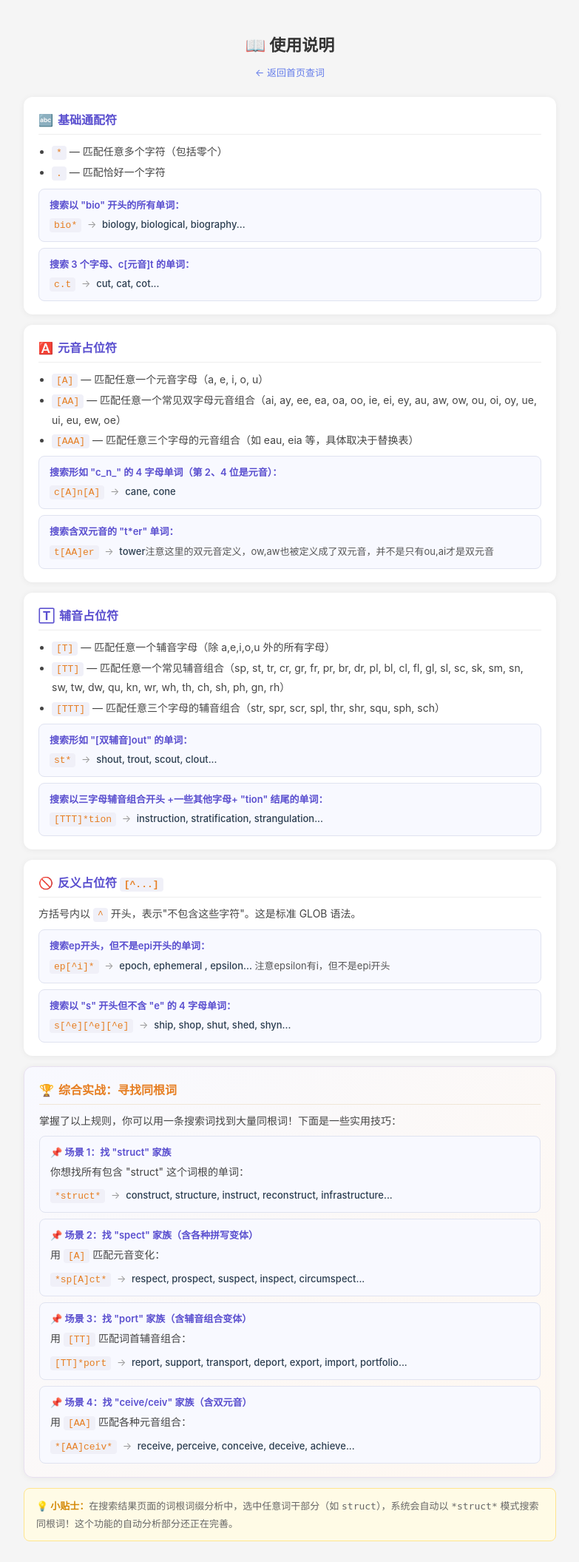
After one commit to xuyuliang/web2mdd, a FastAPI app: template templates/guide.html in a window 1280 px wide. The commit adds this page. Shown: the whole page at 74% size, without its empty margins (248-1031 px from the left). Run offline with FastAPI, Linux system fonts and the light colour scheme; the template is opened without the code that fills it, so the values that code supplies are empty; parts of the project's set-up code (start-up, migrations or seed data) failed here and were passed over.

Commit message:
上线前的处理

```diff
--- a/app/main.py
+++ b/app/main.py
@@ -434,6 +434,12 @@ async def index(request: Request):
     return templates.TemplateResponse(request, "index.html")
 
 
+@app.get("/guide")
+async def guide_page(request: Request):
+    """使用说明页面"""
+    return templates.TemplateResponse(request, "guide.html")
+
+
 @app.get("/debug")
 async def debug_page(request: Request):
     """调试页面 - 用于测试返回链接流程"""
--- /dev/null
+++ b/requirements.txt
@@ -0,0 +1,6 @@
+fastapi==0.115.0
+uvicorn==0.30.6
+starlette==0.41.0
+jinja2==3.1.4
+readmdict==0.9.0
+pytest==8.3.3
--- a/static/style.css
+++ b/static/style.css
@@ -1,4 +1,4 @@
-* { margin: 0; padding: 0; box-sizing: border-box; }
+﻿* { margin: 0; padding: 0; box-sizing: border-box; }
 body { font-family: -apple-system, BlinkMacSystemFont, "Segoe UI", Roboto, sans-serif; background: #f5f5f5; color: #333; }
 .header { background: linear-gradient(135deg, #667eea 0%, #764ba2 100%); padding: 30px 20px; text-align: center; }
 .header h1 { color: #fff; font-size: 24px; margin-bottom: 20px; font-weight: 600; }
@@ -144,6 +144,11 @@ body { font-family: -apple-system, BlinkMacSystemFont, "Segoe UI", Roboto, sans-
     font-weight: 500;
     font-size: 13px;
     padding: 4px 0;
+}
+.tld-ipa {
+    color: Sienna;
+    font-style: normal;
+    font-size: 1rem;
 }
 .affix-stem-lookup summary:hover {
     color: #3d35a0;
--- /dev/null
+++ b/templates/guide.html
@@ -0,0 +1,233 @@
+<!doctype html>
+<html lang="zh-CN">
+  <head>
+    <meta charset="UTF-8" />
+    <meta name="viewport" content="width=device-width, initial-scale=1.0" />
+    <title>使用说明 - The Little Dict</title>
+    <link rel="stylesheet" href="/static/style.css" />
+    <style>
+      /* 使用说明页面专用样式 */
+      .guide-page {
+        max-width: 720px;
+        margin: 0 auto;
+        padding: 20px;
+      }
+      .guide-page h1 {
+        text-align: center;
+        color: #333;
+        margin-bottom: 8px;
+        font-size: 22px;
+      }
+      .guide-page .subtitle {
+        text-align: center;
+        color: #888;
+        font-size: 13px;
+        margin-bottom: 24px;
+      }
+      .guide-page .subtitle a {
+        color: #667eea;
+        text-decoration: none;
+      }
+      .guide-page .subtitle a:hover {
+        text-decoration: underline;
+      }
+      .guide-section {
+        background: #fff;
+        border-radius: 12px;
+        padding: 18px 20px;
+        margin-bottom: 14px;
+        box-shadow: 0 1px 8px rgba(0,0,0,0.06);
+      }
+      .guide-section h2 {
+        font-size: 16px;
+        color: #5a4fcf;
+        margin: 0 0 10px 0;
+        padding-bottom: 8px;
+        border-bottom: 1px solid #eee;
+      }
+      .guide-section h2 .icon {
+        margin-right: 6px;
+      }
+      .guide-section p {
+        font-size: 14px;
+        line-height: 1.7;
+        color: #444;
+        margin: 0 0 8px 0;
+      }
+      .guide-section ul {
+        margin: 0;
+        padding: 0 0 0 18px;
+        font-size: 14px;
+        line-height: 1.8;
+        color: #444;
+      }
+      .guide-section li {
+        margin-bottom: 2px;
+      }
+      .guide-section code {
+        background: #f0f0f8;
+        padding: 2px 6px;
+        border-radius: 4px;
+        font-family: 'Courier New', monospace;
+        font-size: 13px;
+        color: #e67e22;
+        white-space: nowrap;
+      }
+      .guide-example {
+        background: #f8f9ff;
+        border: 1px solid #e0e3f0;
+        border-radius: 8px;
+        padding: 10px 14px;
+        margin-top: 8px;
+        font-size: 13px;
+        line-height: 1.7;
+        color: #555;
+      }
+      .guide-example .label {
+        font-weight: 600;
+        color: #5a4fcf;
+        margin-bottom: 4px;
+      }
+      .guide-example code {
+        font-size: 13px;
+      }
+      .guide-example .arrow {
+        color: #999;
+        margin: 0 4px;
+      }
+      .guide-example .result {
+        color: #2c3e50;
+        font-weight: 500;
+      }
+      .guide-combo {
+        background: linear-gradient(135deg, #f8f9ff 0%, #fff8f0 100%);
+        border: 1px solid #e8e0f0;
+      }
+      .guide-combo h2 {
+        color: #e67e22;
+        border-bottom-color: #f0e6d6;
+      }
+      .guide-tip {
+        background: #fffbe6;
+        border: 1px solid #ffe58f;
+        border-radius: 8px;
+        padding: 12px 16px;
+        margin-top: 14px;
+        font-size: 13px;
+        line-height: 1.7;
+        color: #666;
+      }
+      .guide-tip strong {
+        color: #d48806;
+      }
+    </style>
+  </head>
+  <body>
+    <div class="guide-page">
+      <h1>📖 使用说明</h1>
+      <p class="subtitle"><a href="/">← 返回首页查词</a></p>
+
+      <!-- 基础通配符 -->
+      <div class="guide-section">
+        <h2><span class="icon">🔤</span>基础通配符</h2>
+        <ul>
+          <li><code>*</code> — 匹配任意多个字符（包括零个）</li>
+          <li><code>.</code> — 匹配恰好一个字符</li>
+        </ul>
+        <div class="guide-example">
+          <div class="label">搜索以 "bio" 开头的所有单词：</div>
+          <code>bio*</code> <span class="arrow">→</span> <span class="result">biology, biological, biography...</span>
+        </div>
+        <div class="guide-example">
+          <div class="label">搜索 3 个字母、c[元音]t 的单词：</div>
+          <code>c.t</code> <span class="arrow">→</span> <span class="result">cut, cat, cot...</span>
+        </div>
+      </div>
+
+      <!-- 元音占位符 -->
+      <div class="guide-section">
+        <h2><span class="icon">🅰️</span>元音占位符</h2>
+        <ul>
+          <li><code>[A]</code> — 匹配任意一个元音字母（a, e, i, o, u）</li>
+          <li><code>[AA]</code> — 匹配任意一个常见双字母元音组合（ai, ay, ee, ea, oa, oo, ie, ei, ey, au, aw, ow, ou, oi, oy, ue, ui, eu, ew, oe）</li>
+          <li><code>[AAA]</code> — 匹配任意三个字母的元音组合（如 eau, eia 等，具体取决于替换表）</li>
+        </ul>
+        <div class="guide-example">
+          <div class="label">搜索形如 "c_n_" 的 4 字母单词（第 2、4 位是元音）：</div>
+          <code>c[A]n[A]</code> <span class="arrow">→</span> <span class="result">cane, cone</span>
+        </div>
+        <div class="guide-example">
+          <div class="label">搜索含双元音的 "t*er" 单词：</div>
+          <code>t[AA]er</code> <span class="arrow">→</span> <span class="result">tower</span>注意这里的双元音定义，ow,aw也被定义成了双元音，并不是只有ou,ai才是双元音
+        </div>
+      </div>
+
+      <!-- 辅音占位符 -->
+      <div class="guide-section">
+        <h2><span class="icon">🅃</span>辅音占位符</h2>
+        <ul>
+          <li><code>[T]</code> — 匹配任意一个辅音字母（除 a,e,i,o,u 外的所有字母）</li>
+          <li><code>[TT]</code> — 匹配任意一个常见辅音组合（sp, st, tr, cr, gr, fr, pr, br, dr, pl, bl, cl, fl, gl, sl, sc, sk, sm, sn, sw, tw, dw, qu, kn, wr, wh, th, ch, sh, ph, gn, rh）</li>
+          <li><code>[TTT]</code> — 匹配任意三个字母的辅音组合（str, spr, scr, spl, thr, shr, squ, sph, sch）</li>
+        </ul>
+        <div class="guide-example">
+          <div class="label">搜索形如 "[双辅音]out" 的单词：</div>
+          <code>st*</code> <span class="arrow">→</span> <span class="result">shout, trout, scout, clout...</span>
+        </div>
+        <div class="guide-example">
+          <div class="label">搜索以三字母辅音组合开头 +一些其他字母+ "tion" 结尾的单词：</div>
+          <code>[TTT]*tion</code> <span class="arrow">→</span> <span class="result">instruction, stratification, strangulation...</span>
+        </div>
+      </div>
+
+      <!-- 反义占位符 -->
+      <div class="guide-section">
+        <h2><span class="icon">🚫</span>反义占位符 <code>[^...]</code></h2>
+        <p>方括号内以 <code>^</code> 开头，表示"不包含这些字符"。这是标准 GLOB 语法。</p>
+        <div class="guide-example">
+          <div class="label">搜索ep开头，但不是epi开头的单词：</div>
+          <code>ep[^i]*</code> <span class="arrow">→</span> <span class="result">epoch, ephemeral , epsilon...</span> 注意epsilon有i，但不是epi开头
+        </div>
+        <div class="guide-example">
+          <div class="label">搜索以 "s" 开头但不含 "e" 的 4 字母单词：</div>
+          <code>s[^e][^e][^e]</code> <span class="arrow">→</span> <span class="result">ship, shop, shut, shed, shyn...</span>
+        </div>
+      </div>
+
+      <!-- 综合实战 -->
+      <div class="guide-section guide-combo">
+        <h2><span class="icon">🏆</span>综合实战：寻找同根词</h2>
+        <p>掌握了以上规则，你可以用一条搜索词找到大量同根词！下面是一些实用技巧：</p>
+
+        <div class="guide-example">
+          <div class="label">📌 场景 1：找 "struct" 家族</div>
+          <p>你想找所有包含 "struct" 这个词根的单词：</p>
+          <code>*struct*</code> <span class="arrow">→</span> <span class="result">construct, structure, instruct, reconstruct, infrastructure...</span>
+        </div>
+
+        <div class="guide-example">
+          <div class="label">📌 场景 2：找 "spect" 家族（含各种拼写变体）</div>
+          <p>用 <code>[A]</code> 匹配元音变化：</p>
+          <code>*sp[A]ct*</code> <span class="arrow">→</span> <span class="result">respect, prospect, suspect, inspect, circumspect...</span>
+        </div>
+
+        <div class="guide-example">
+          <div class="label">📌 场景 3：找 "port" 家族（含辅音组合变体）</div>
+          <p>用 <code>[TT]</code> 匹配词首辅音组合：</p>
+          <code>[TT]*port</code> <span class="arrow">→</span> <span class="result">report, support, transport, deport, export, import, portfolio...</span>
+        </div>
+
+        <div class="guide-example">
+          <div class="label">📌 场景 4：找 "ceive/ceiv" 家族（含双元音）</div>
+          <p>用 <code>[AA]</code> 匹配各种元音组合：</p>
+          <code>*[AA]ceiv*</code> <span class="arrow">→</span> <span class="result">receive, perceive, conceive, deceive, achieve...</span>
+        </div>
+
+      </div>
+
+      <div class="guide-tip">
+        <strong>💡 小贴士：</strong>在搜索结果页面的词根词缀分析中，选中任意词干部分（如 <code>struct</code>），系统会自动以 <code>*struct*</code> 模式搜索同根词！这个功能的自动分析部分还正在完善。
+      </div>
+    </div>
+  </body>
+</html>
--- a/templates/index.html
+++ b/templates/index.html
@@ -16,7 +16,8 @@
   </head>
   <body>
     <div class="header" id="header-section">
-      <h1>📖 The Little Dict</h1>
+      <h1><a href="/"> 📖 The Little Dict </a></h1>
+      <p style="margin-top:8px;"><a href="/guide" style="color:rgba(255,255,255,0.85);text-decoration:none;font-size:14px;">📖 使用说明</a></p>
       <div class="search-box">
           <!-- 第一次搜索使用 replace，后续使用 push -->
         <input
@@ -33,8 +34,10 @@
         <button
           hx-get="/api/lookup"
           hx-target="#result"
+          hx-trigger="click"
           hx-push-url="true"
           hx-indicator="#loading"
+          hx-include="[name='word']"
         >
           查词
         </button>
--- a/templates/partials/_pattern_results.html
+++ b/templates/partials/_pattern_results.html
@@ -29,7 +29,7 @@
       {% endif %}
     </a>
       {% if item.ipa %}
-        &nbsp;&nbsp;<span class="pattern-ipa">{{ item.ipa }}</span>
+        &nbsp;&nbsp;<span class="tld-ipa">{{ item.ipa }}</span>
       {% endif %}
     {% if item.summary %}
 
```
Also changed, not shown: 2 other files.
